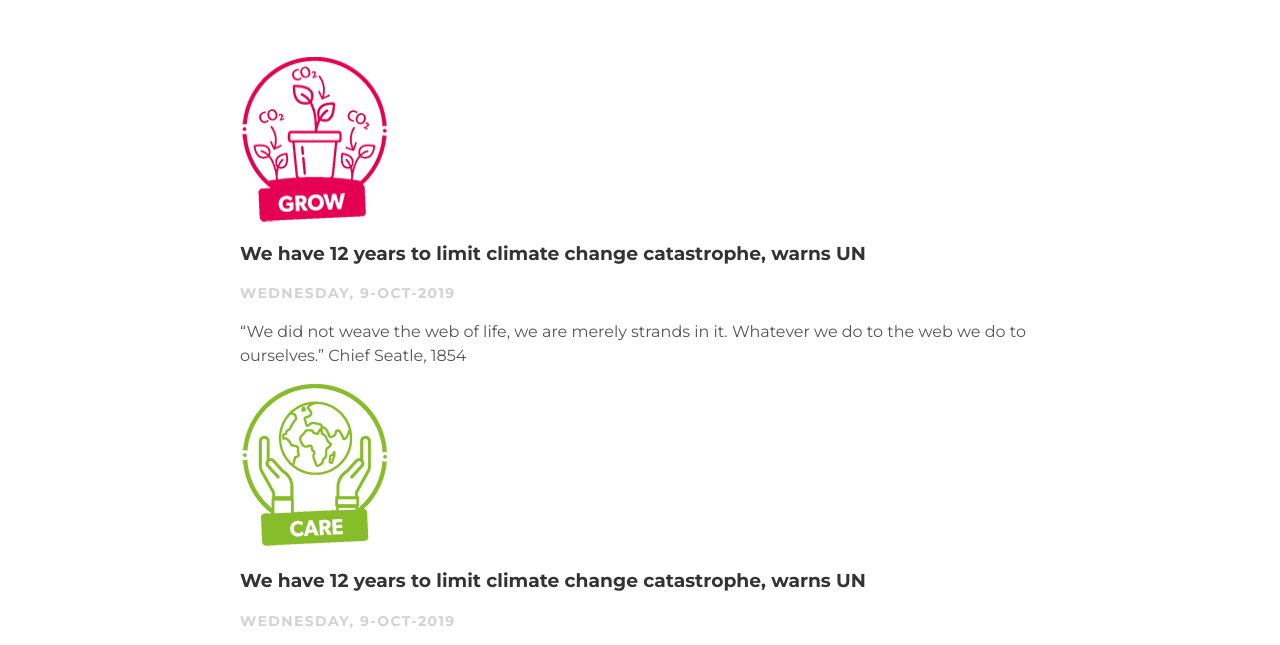
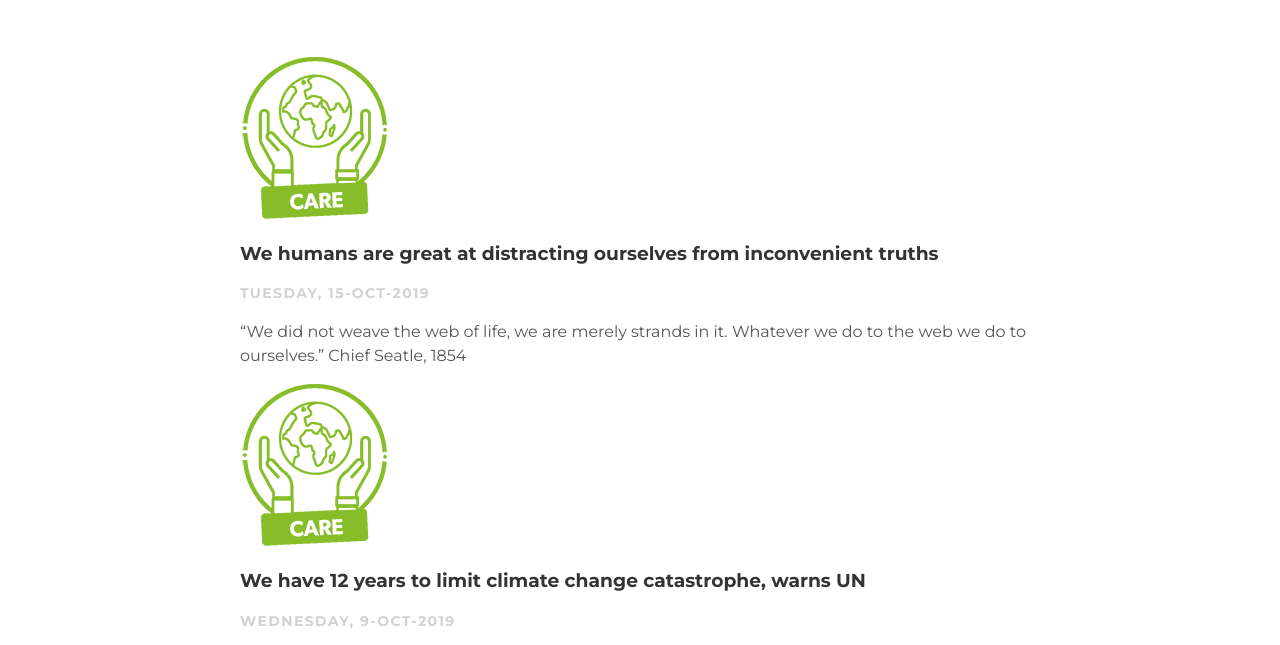
Before and after one commit to lbisoni/lbisoni.github.io, a plain HTML site: page index.html in a window 1280 px wide. Shown: the part 153-798 px from the top of the page. Drawn offline with Linux system fonts and the light colour scheme.

Commit message:
Update index.html

```diff
--- a/index.html
+++ b/index.html
@@ -18,10 +18,10 @@
   <div class="container">
     <div class="post">
  <div class="post-author">
-   <img src="grow.png">
+   <img src="care.png">
          </div>
-         <h3 class="post-title">We have 12 years to limit climate change catastrophe, warns UN</h3>
-          <p class="post-date">Wednesday, 9-Oct-2019</p>
+         <h3 class="post-title">We humans are great at distracting ourselves from inconvenient truths</h3>
+          <p class="post-date">Tuesday, 15-Oct-2019</p>
          <div class="post-content">
  <p>“We did not weave the web of life, we are merely strands in it. Whatever we do to the web we do to ourselves.”  Chief Seatle, 1854</p>
  <div class="post-author">
```
